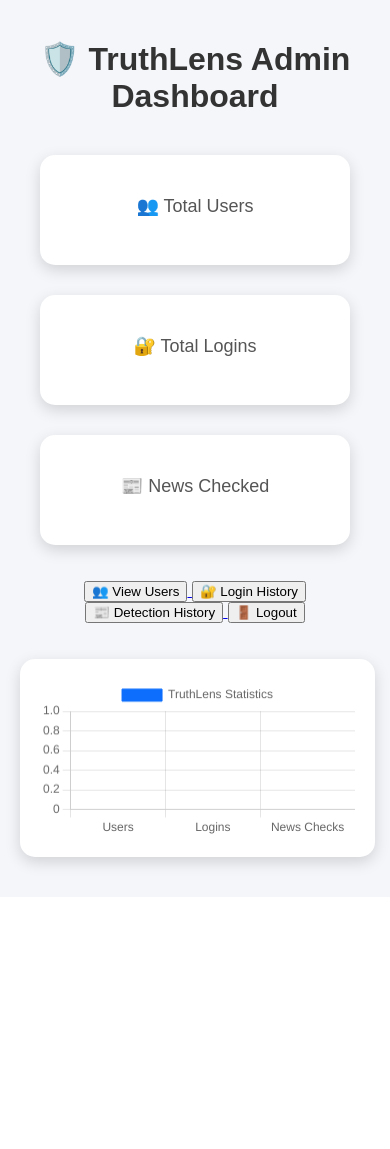
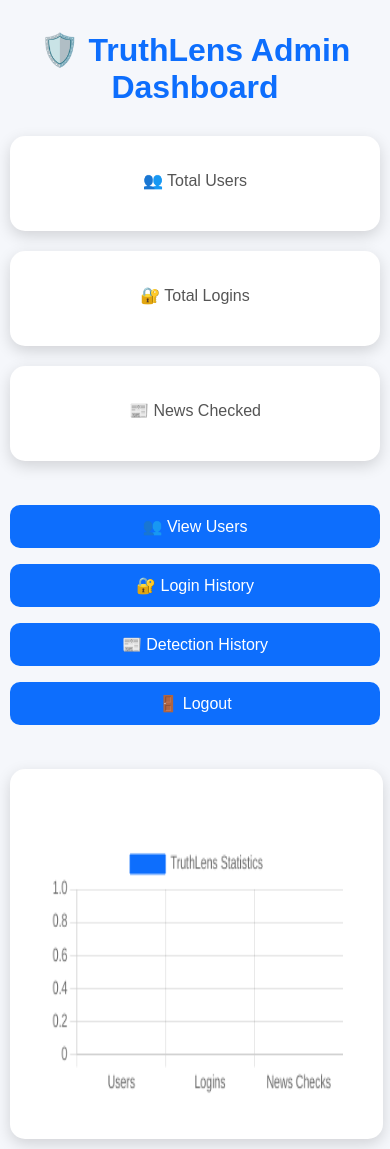
Before and after one commit to harshgosavi583-code/TruthLens, a Flask app: template templates/admin_dashboard.html in a window 390 px wide. Before the commit the page ends 874 px from the top, so only its background shows below. Run offline with Flask 3, Linux system fonts and the light colour scheme; the template is opened without the code that fills it, so the values that code supplies are empty.

Commit message:
Add files via upload

```diff
--- a/static/css/admin_dashboard.css
+++ b/static/css/admin_dashboard.css
@@ -1,51 +1,92 @@
 body{
     margin:0;
-    padding:0;
-    font-family:Arial,Helvetica,sans-serif;
-    background:#f4f6f9;
+    padding:20px;
+    font-family:Arial, Helvetica, sans-serif;
+    background:#f5f7fb;
 }
 
 .container{
-    width:90%;
     max-width:1200px;
-    margin:40px auto;
+    margin:auto;
 }
 
 h1{
     text-align:center;
-    margin-bottom:40px;
-    color:#333;
+    color:#0d6efd;
+    margin-bottom:30px;
 }
 
 .cards{
-    display:flex;
-    justify-content:center;
-    gap:30px;
-    flex-wrap:wrap;
+    display:grid;
+    grid-template-columns:repeat(3,1fr);
+    gap:20px;
 }
 
 .card{
-    width:250px;
     background:white;
-    padding:30px;
     border-radius:15px;
+    padding:25px;
+    text-align:center;
     box-shadow:0 5px 15px rgba(0,0,0,.15);
-    text-align:center;
-    transition:.3s;
-}
-
-.card:hover{
-    transform:translateY(-8px);
 }
 
 .card h2{
-    font-size:40px;
+    font-size:38px;
     color:#0d6efd;
     margin:0;
 }
 
 .card p{
     margin-top:10px;
-    font-size:18px;
     color:#555;
 }
+
+button{
+    padding:12px 25px;
+    margin:10px;
+    border:none;
+    border-radius:10px;
+    background:#0d6efd;
+    color:white;
+    cursor:pointer;
+    font-size:16px;
+}
+
+button:hover{
+    background:#084298;
+}
+
+canvas{
+    background:white;
+    border-radius:15px;
+    padding:20px;
+    margin-top:30px;
+}
+
+/* Mobile */
+
+@media (max-width:768px){
+
+    body{
+        padding:10px;
+    }
+
+    .cards{
+        grid-template-columns:1fr;
+    }
+
+    button{
+        width:100%;
+        margin:8px 0;
+    }
+
+    .card h2{
+        font-size:30px;
+    }
+
+    canvas{
+        width:100% !important;
+        height:300px !important;
+    }
+
+}
```
